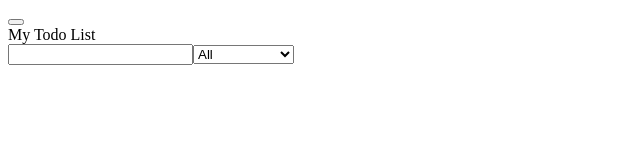
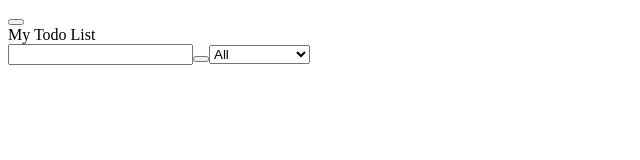
Before and after one commit to Thomas-mcinally/ToDoList-React, a React (Create React App) app: page / in a window 1280 px wide. Shown: the top 160 px of the page, without its empty margins (0-640 px from the left). Built offline with nearby package versions, Linux system fonts and the light colour scheme.

Commit message:
render add-todo-button

```diff
--- a/src/App.js
+++ b/src/App.js
@@ -7,6 +7,8 @@ function App() {
       <header>My Todo List</header>
     </div>
     <input data-testid='todo-input-box'></input>
+    <button data-testid='add-todo-button'>
+    </button>
     <select data-testid='filter-menu'>
       <option>All</option>
       <option>Completed</option>
```
Also changed, not shown: 1 other file (tests, documents, lock files or other folders).
